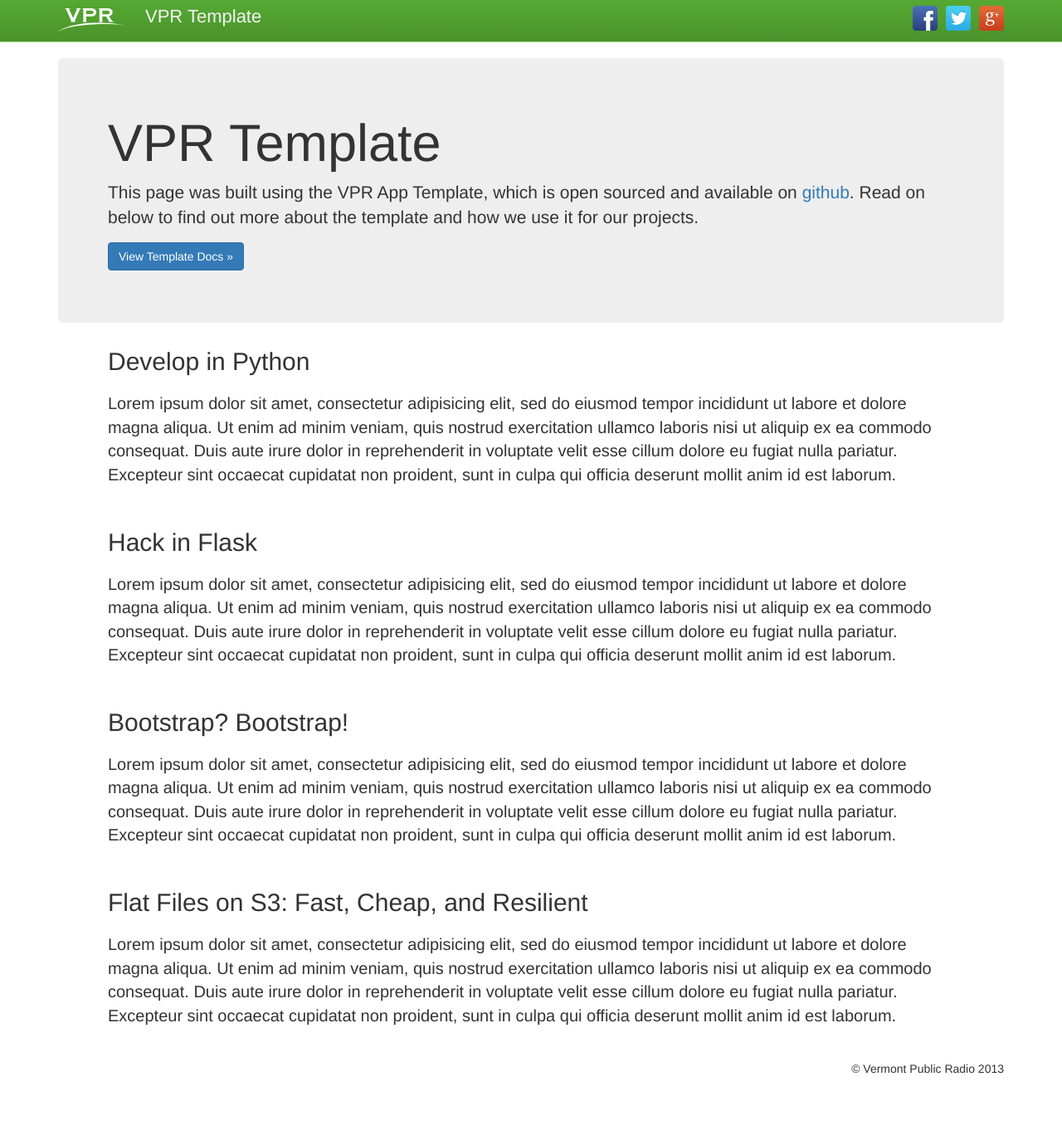
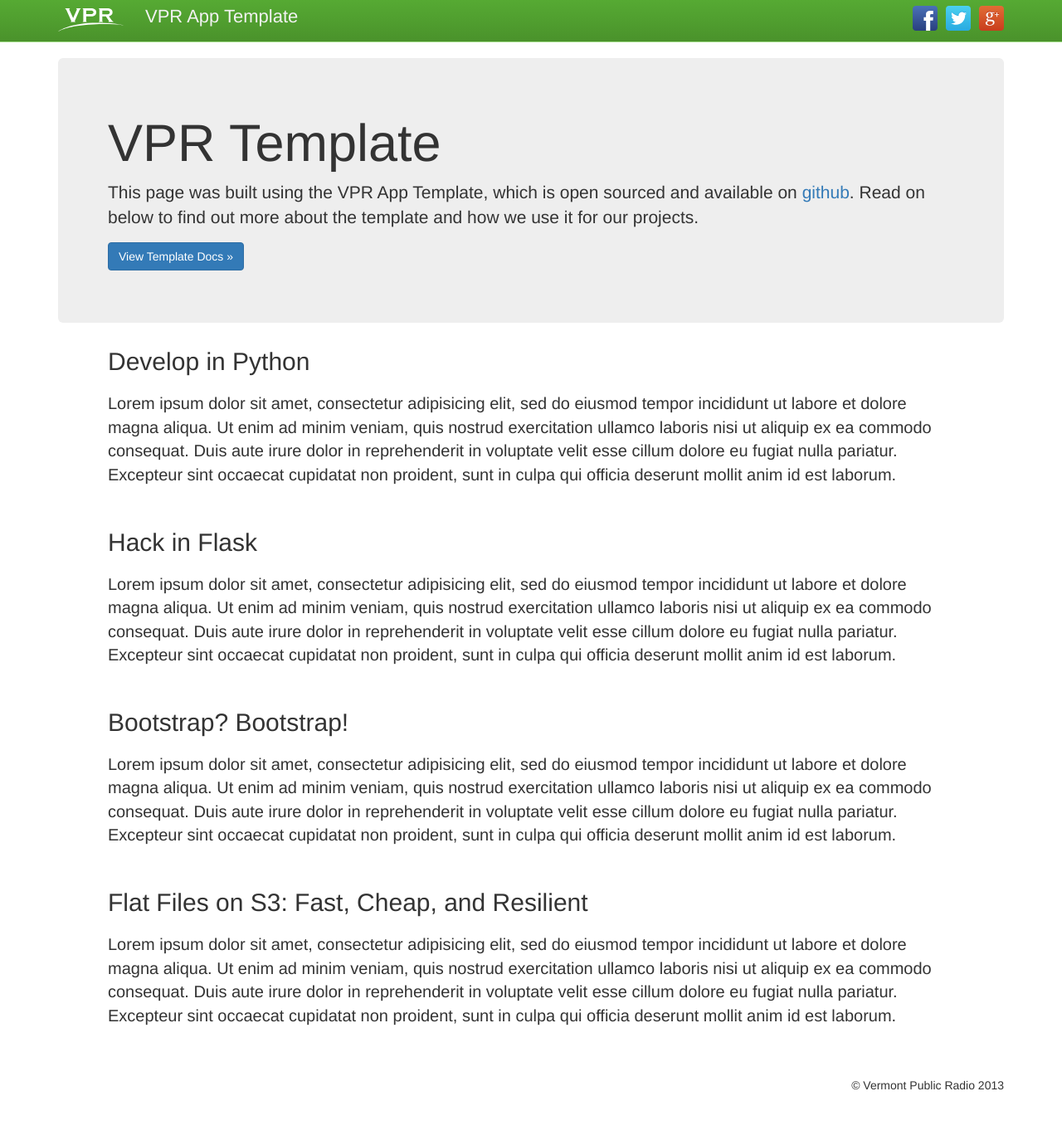
Before and after one commit to vprnet/old-app-template, a Flask app: page / in a window 1280 px wide. Shown: the whole page at 83% size. Before the commit the page ends 1294 px from the top, so only its background shows below. Run offline with Flask 2, Linux system fonts and the light colour scheme; some libraries are stand-ins or nearby versions.

Commit message:
Minor tweaks

```diff
--- a/static/css/style.css
+++ b/static/css/style.css
@@ -32,6 +32,7 @@ body {
         display: none; } }
 
 footer {
+  margin-top: 20px;
   float: right; }
 
 #underwriter-nav {
--- a/static/sass/_vpr.scss
+++ b/static/sass/_vpr.scss
@@ -51,6 +51,7 @@ body {
 }
 
 footer {
+    margin-top: 20px;
     float: right;
 }
 
--- a/templates/base.html
+++ b/templates/base.html
@@ -52,7 +52,7 @@
         <div class="navbar-header">
             <a id="link-home" class="navbar-brand" href="http://www.vpr.net">
                 <div id="vpr-logo"></div></a>
-            <p id="navbar-title">VPR Template</p>
+            <p id="navbar-title">{% block header_title %}VPR Template{% endblock %}</p>
             {% if social %}
             <div id="social-logos">
                 <a href="https://plus.google.com/share?url={{ page_url|urlencode }}" target="_blank">
--- a/templates/content.html
+++ b/templates/content.html
@@ -3,6 +3,7 @@
 {% block title %}VPR: App Template{% endblock %}
 {% block description %}This is the VPR app template. We use it to generate HTML locally and then push it to S3. Cheap, easy, and indestructible!{% endblock %}
 
+{% block header_title %}VPR App Template{% endblock %}
 {% block content %}
 
 <div class="jumbotron" style="margin-top: 25px;">
```
